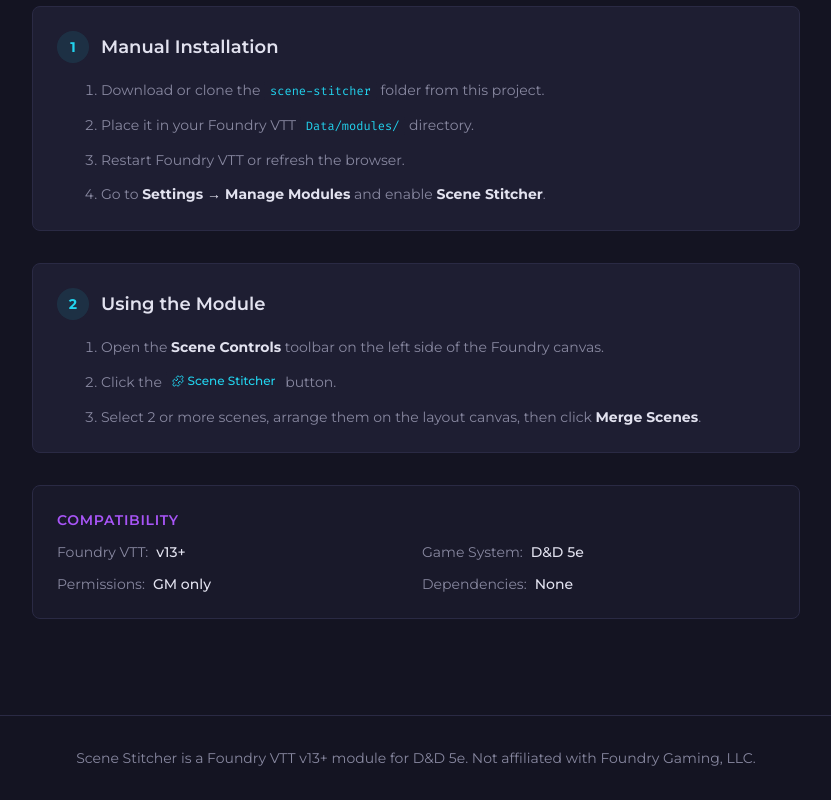
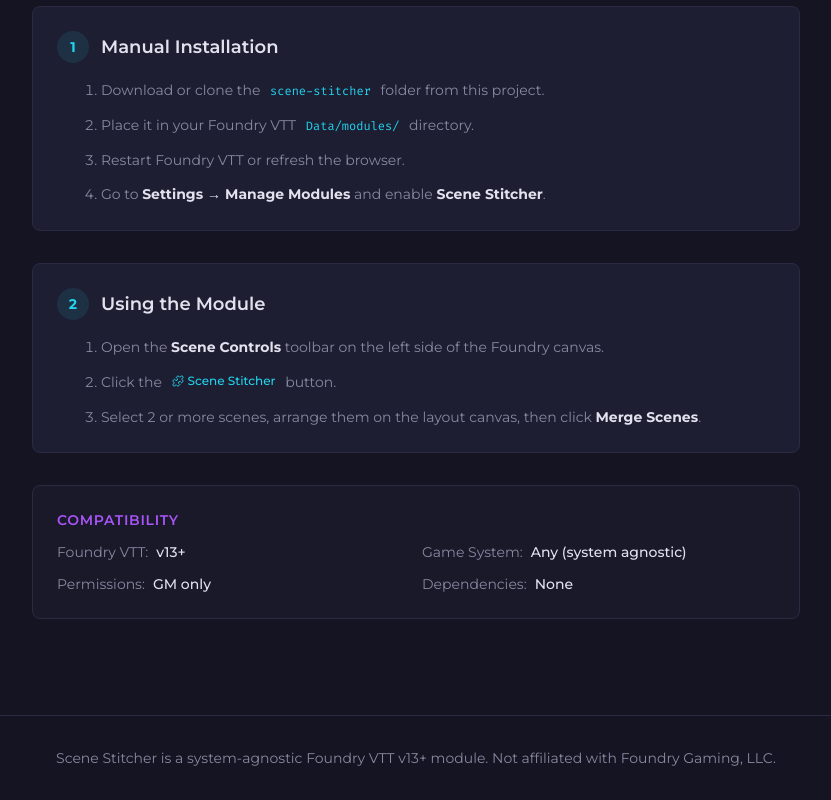
Before and after one commit to Realm-Bridge/v0-scene-stitcher, a Next.js app: page / in a window 1280 px wide. Shown: the part 3776-4576 px from the top of the page, without its empty margins (224-1055 px from the left). Built offline with nearby package versions, Linux system fonts and the light colour scheme.

Commit message:
feat: remove D&D 5e restrictions from scene stitching\n\nUpdate references and make system agnostic across four files.

```diff
--- a/app/page.tsx
+++ b/app/page.tsx
@@ -43,7 +43,7 @@ export default function Page() {
       <footer className="border-t border-border py-8">
         <div className="mx-auto max-w-5xl px-6 text-center">
           <p className="text-sm text-muted-foreground">
-            Scene Stitcher is a Foundry VTT v13+ module for D&D 5e. Not affiliated with Foundry Gaming, LLC.
+            Scene Stitcher is a system-agnostic Foundry VTT v13+ module. Not affiliated with Foundry Gaming, LLC.
           </p>
         </div>
       </footer>
--- a/components/scene-stitcher/installation.tsx
+++ b/components/scene-stitcher/installation.tsx
@@ -84,7 +84,7 @@ export function Installation() {
               </div>
               <div className="flex items-center gap-2">
                 <span className="text-muted-foreground">Game System:</span>
-                <span className="font-medium text-foreground">D&D 5e</span>
+                <span className="font-medium text-foreground">Any (system agnostic)</span>
               </div>
               <div className="flex items-center gap-2">
                 <span className="text-muted-foreground">Permissions:</span>
--- a/scene-stitcher/module.json
+++ b/scene-stitcher/module.json
@@ -12,9 +12,6 @@
     "minimum": "13",
     "verified": "13"
   },
-  "system": [
-    "dnd5e"
-  ],
   "esmodules": [
     "scripts/module.mjs"
   ],
```
